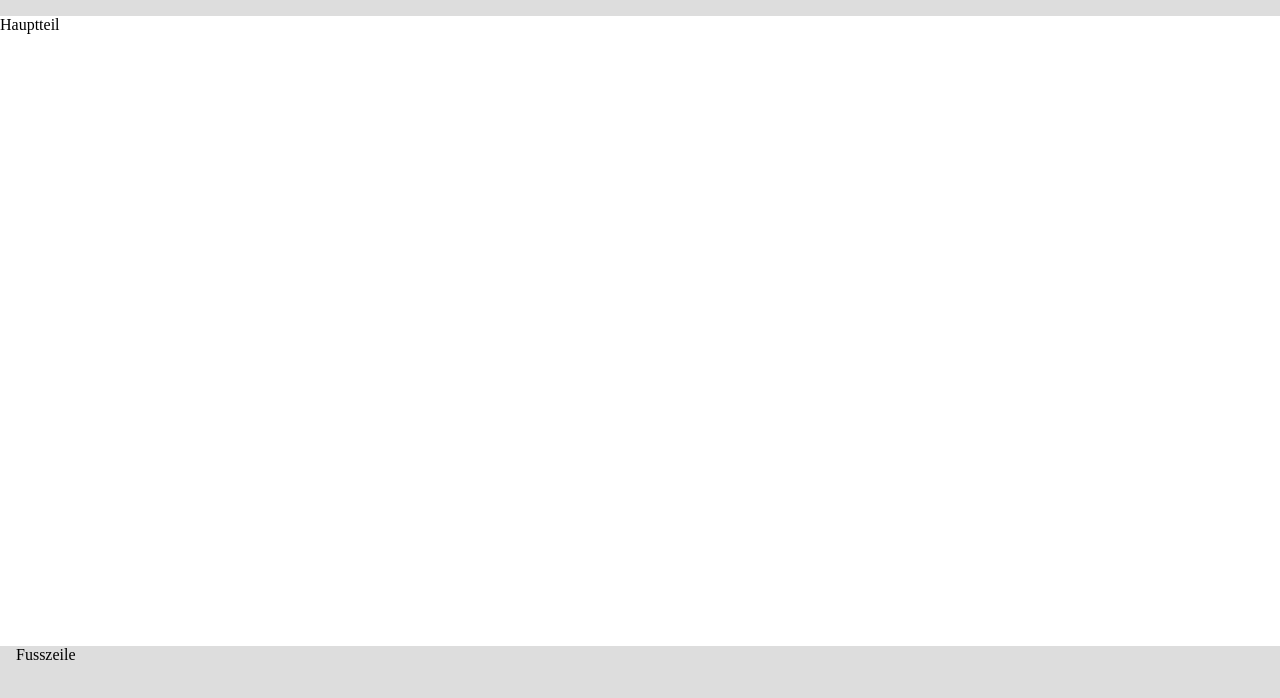
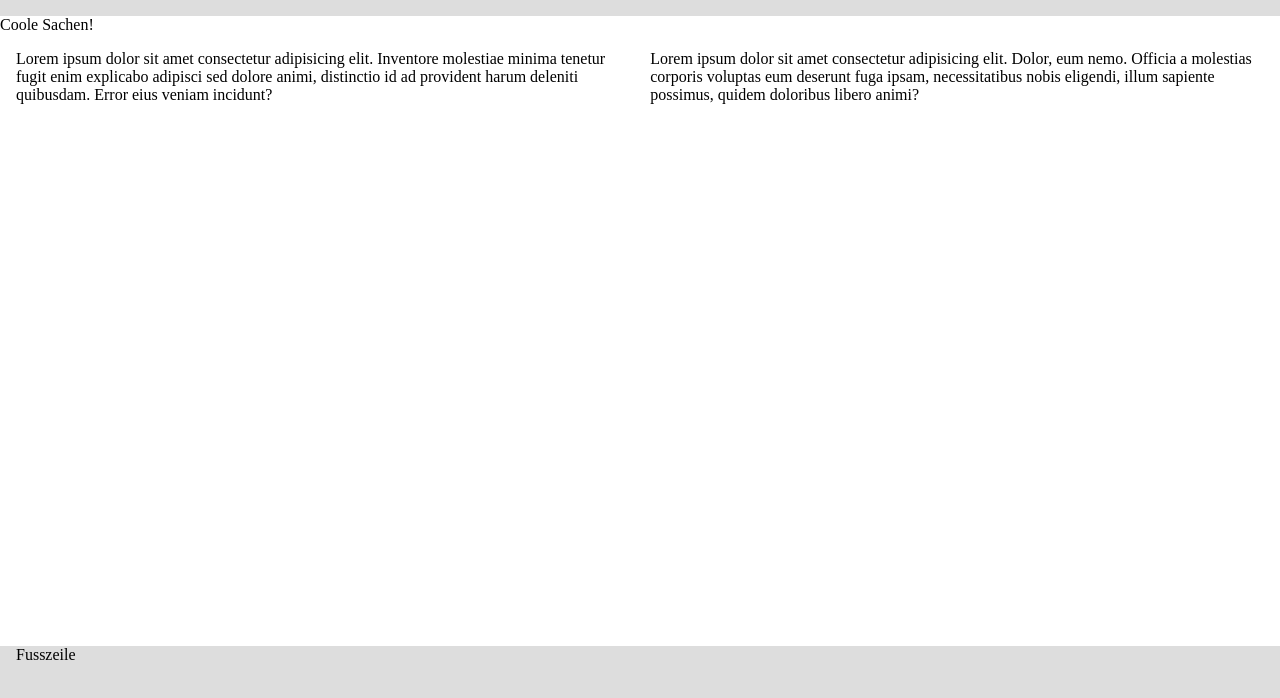
Before and after one commit to zlict/zli-101-212573, a plain HTML site: page 14-flexbox/index.html in a window 1280 px wide. Shown: the part 84-782 px from the top of the page. Drawn offline with Linux system fonts and the light colour scheme.

Commit message:
Add two column to flexbox example

```diff
--- a/14-flexbox/index.html
+++ b/14-flexbox/index.html
@@ -51,6 +51,14 @@
       nav ul li {
         display: inline;
       }
+
+      .two-column {
+        display: flex;
+      }
+
+      .two-column div {
+        padding: 1rem;
+      }
     </style>
   </head>
   <body>
@@ -64,7 +72,23 @@
         </ul>
       </nav>
     </header>
-    <main>Hauptteil</main>
+    <main>
+      <section>Coole Sachen!</section>
+      <section class="two-column">
+        <div>
+          Lorem ipsum dolor sit amet consectetur adipisicing elit. Inventore
+          molestiae minima tenetur fugit enim explicabo adipisci sed dolore
+          animi, distinctio id ad provident harum deleniti quibusdam. Error eius
+          veniam incidunt?
+        </div>
+        <div>
+          Lorem ipsum dolor sit amet consectetur adipisicing elit. Dolor, eum
+          nemo. Officia a molestias corporis voluptas eum deserunt fuga ipsam,
+          necessitatibus nobis eligendi, illum sapiente possimus, quidem
+          doloribus libero animi?
+        </div>
+      </section>
+    </main>
     <footer>Fusszeile</footer>
   </body>
 </html>
```
